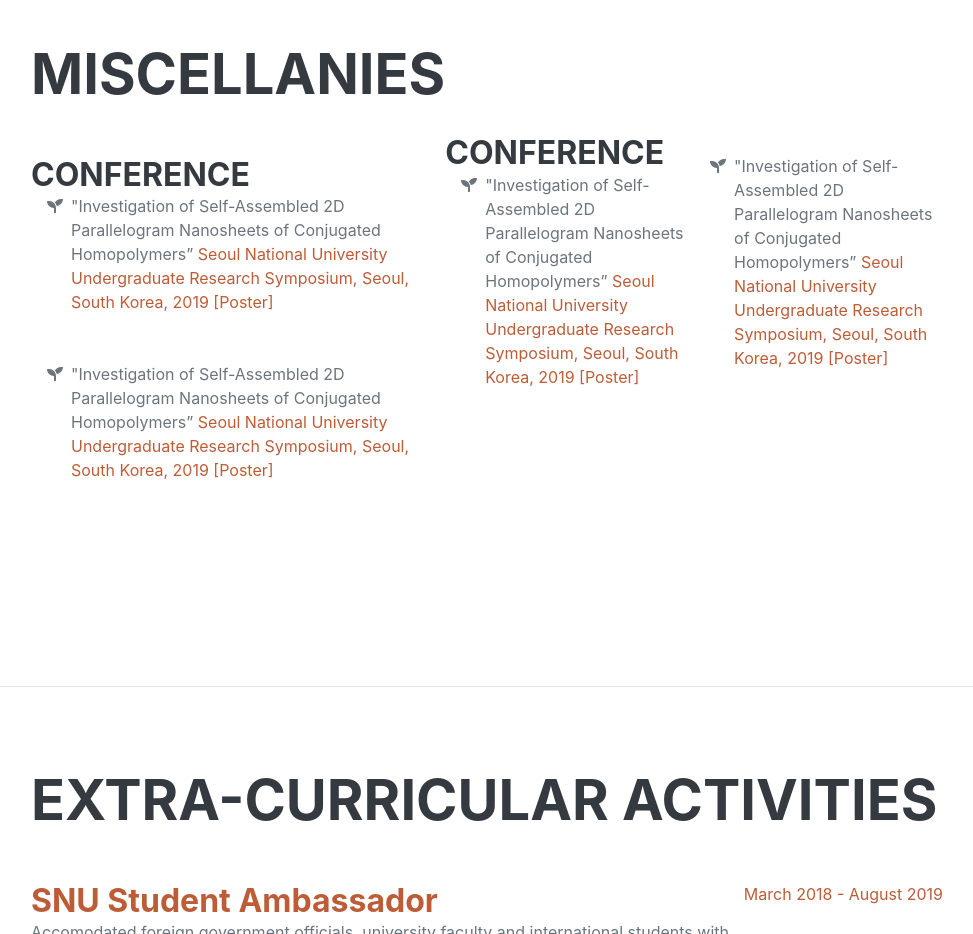
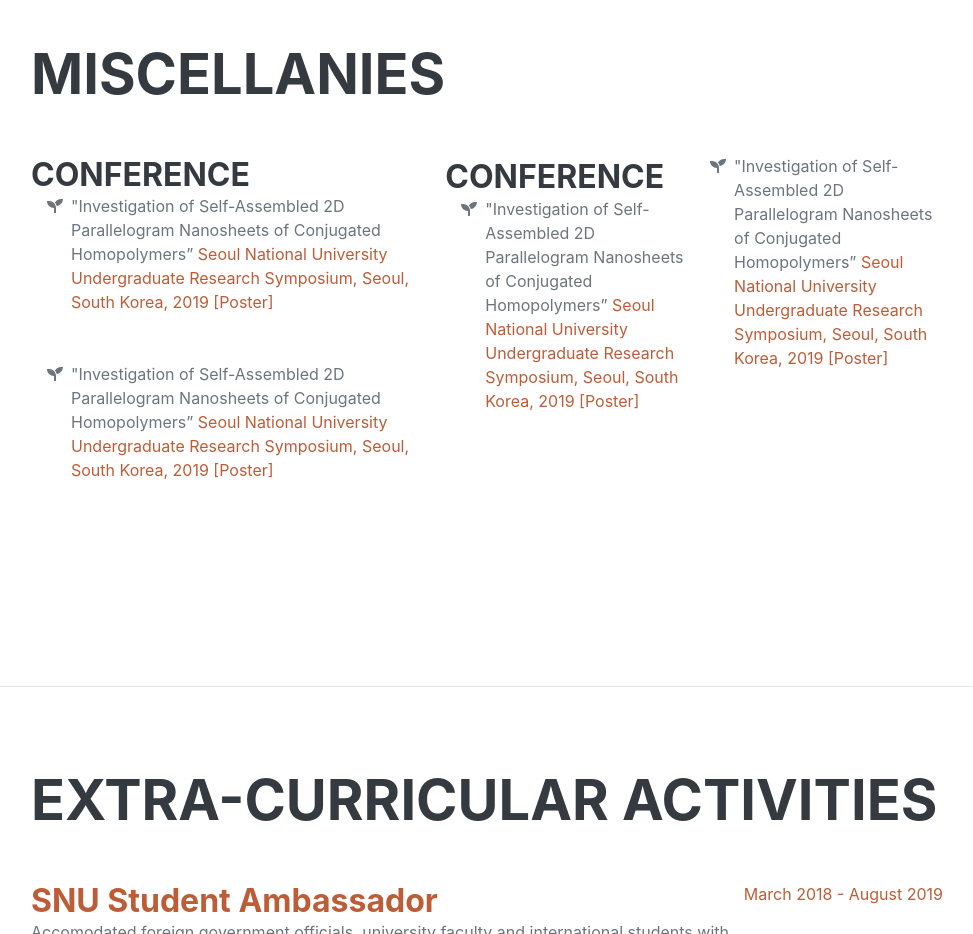
Before and after one commit to summerych21/hhchung.github.io, a plain HTML site: page index.html in a window 1280 px wide. Shown: the part 5000-5934 px from the top of the page, without its empty margins (289-1262 px from the left). Drawn offline with nearby package versions, Linux system fonts and the light colour scheme; a web font is replaced by a local one.

Commit message:
Update index.html

```diff
--- a/index.html
+++ b/index.html
@@ -256,7 +256,8 @@
 							</ul>
                         </div>
                     </div>
-<div class="d-flex flex-column flex-md-row justify-content-between mb-5">
+
+
                         <div class="flex-grow-1">
                             <h3 class="mb-0">Conference</h3>
 							<ul class="fa-ul mb-0">
```
